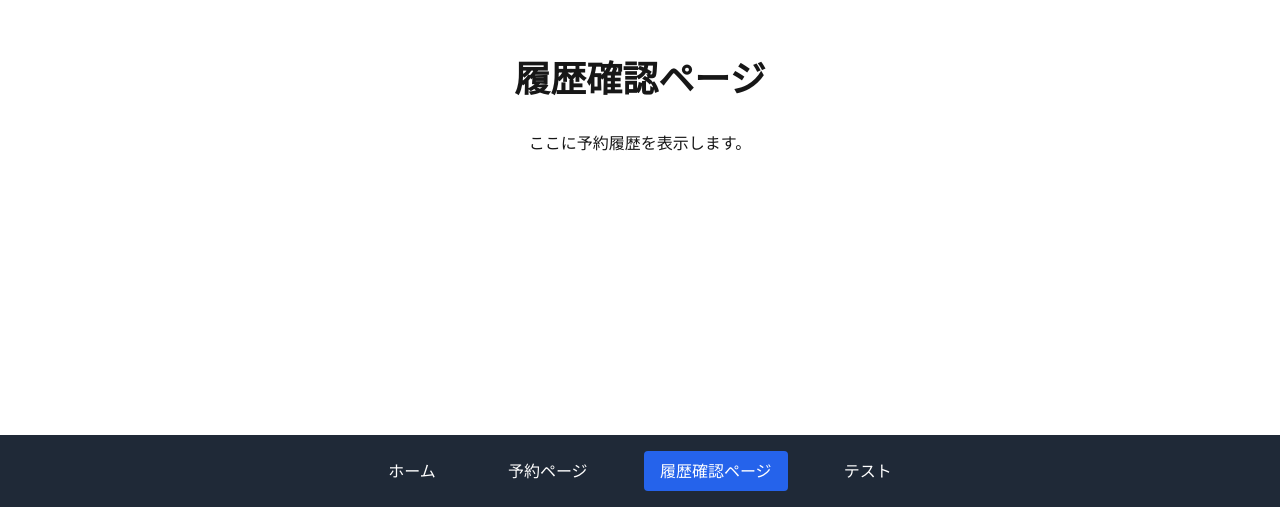
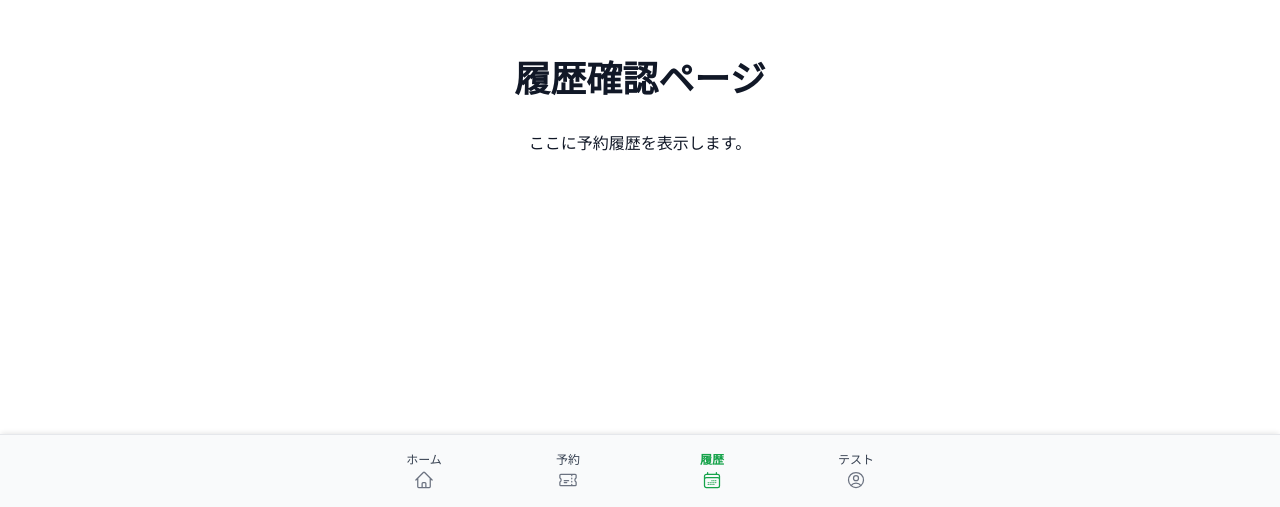
Before and after one commit to kayafox4/hackathon, a Next.js app: page /history in a window 1280 px wide. Shown: the part 293-800 px from the top of the page. Built offline with nearby package versions, Linux system fonts and the light colour scheme.

Commit message:
Apply white theme and update NavigationBar with icons & layout

```diff
--- a/src/app/components/NavigationBar.jsx
+++ b/src/app/components/NavigationBar.jsx
@@ -1,34 +1,53 @@
-'use client'; // Client Component
+// src/app/components/NavigationBar.jsx
+'use client';
 
 import Link from 'next/link';
-import { usePathname } from 'next/navigation'; // アクティブなリンクのスタイル付け用
+import { usePathname } from 'next/navigation';
+import {
+  HomeIcon,
+  TicketIcon,         // 予約ページ用 (バスの直接的なアイコンがないため代替)
+  CalendarDaysIcon,
+  UserCircleIcon,     // テストページのアカウント用
+} from '@heroicons/react/24/outline'; // または @heroicons/react/24/solid
 
 export default function NavigationBar() {
   const pathname = usePathname();
 
+  const navItems = [
+    { href: '/', label: 'ホーム', Icon: HomeIcon },
+    { href: '/bookings', label: '予約', Icon: TicketIcon }, // ラベルを短縮
+    { href: '/history', label: '履歴', Icon: CalendarDaysIcon }, // ラベルを短縮
+    { href: '/test', label: 'テスト', Icon: UserCircleIcon },
+  ];
+
   return (
-    <nav className="fixed bottom-0 left-0 right-0 bg-gray-800 text-white p-4 shadow-lg z-50">
-      <ul className="flex justify-around items-center max-w-xl mx-auto">
-        <li>
-          <Link href="/" className={`block py-2 px-4 rounded ${pathname === '/' ? 'bg-blue-600' : 'hover:bg-gray-700'}`}>
-            ホーム
-          </Link>
-        </li>
-        <li>
-          <Link href="/bookings" className={`block py-2 px-4 rounded ${pathname === '/bookings' ? 'bg-blue-600' : 'hover:bg-gray-700'}`}>
-            予約ページ
-          </Link>
-        </li>
-        <li>
-          <Link href="/history" className={`block py-2 px-4 rounded ${pathname === '/history' ? 'bg-blue-600' : 'hover:bg-gray-700'}`}>
-            履歴確認ページ
-          </Link>
-        </li>
-        <li>
-          <Link href="/test" className={`block py-2 px-4 rounded ${pathname === '/test' ? 'bg-blue-600' : 'hover:bg-gray-700'}`}>
-            テスト
-          </Link>
-        </li>
+    <nav className="fixed bottom-0 left-0 right-0 bg-gray-50 dark:bg-gray-800 text-gray-700 dark:text-gray-300 p-1 shadow-[0_-2px_5px_-1px_rgba(0,0,0,0.1)] border-t border-gray-200 dark:border-gray-700 z-50">
+      <ul className="flex justify-around items-center max-w-xl mx-auto h-16"> {/* 高さを指定 */}
+        {navItems.map((item) => {
+          const isActive = pathname === item.href;
+          return (
+            <li key={item.label} className="flex-1"> {/* 各アイテムが均等に幅を取るように */}
+              <Link
+                href={item.href}
+                className={`flex flex-col items-center justify-center space-y-0.5 h-full py-1 transition-colors duration-150
+                            ${isActive
+                              ? 'text-green-600 dark:text-green-400 font-semibold' // アクティブ時は緑色で太字
+                              : 'hover:text-green-500 dark:hover:text-green-300'
+                            }`}
+              >
+                {/* 文字を上に */}
+                <span className="text-xs">
+                  {item.label}
+                </span>
+                {/* アイコンを文字の下に */}
+                <item.Icon
+                  className={`h-5 w-5 ${isActive ? '' : 'text-gray-500 dark:text-gray-400'}`}
+                  aria-hidden="true"
+                />
+              </Link>
+            </li>
+          );
+        })}
       </ul>
     </nav>
   );
--- a/src/app/globals.css
+++ b/src/app/globals.css
@@ -1,21 +1,25 @@
+/* src/app/globals.css */
 @tailwind base;
 @tailwind components;
 @tailwind utilities;
 
 :root {
-  --background: #ffffff;
-  --foreground: #171717;
+  /* Light Mode */
+  --page-bg-rgb: 255, 255, 255; /* 白色のページ背景 */
+  --page-text-rgb: 17, 24, 39;  /* Tailwind CSSのgray-800相当の濃いグレー (文字色) */
 }
 
 @media (prefers-color-scheme: dark) {
   :root {
-    --background: #0a0a0a;
-    --foreground: #ededed;
+    /* ダークモードの背景と文字色 (お好みで調整してください) */
+    --page-bg-rgb: 31, 41, 55;    /* Tailwind CSSのgray-700かgray-800相当 */
+    --page-text-rgb: 229, 231, 235; /* Tailwind CSSのgray-200相当 */
   }
 }
 
 body {
-  color: var(--foreground);
-  background: var(--background);
-  font-family: Arial, Helvetica, sans-serif;
+  background-color: rgb(var(--page-bg-rgb));
+  color: rgb(var(--page-text-rgb));
+  /* Next.jsデフォルトのInterフォントを使用する場合は、layout.jsでの指定を活かします */
+  /* font-family: Arial, Helvetica, sans-serif; */
 }
```
